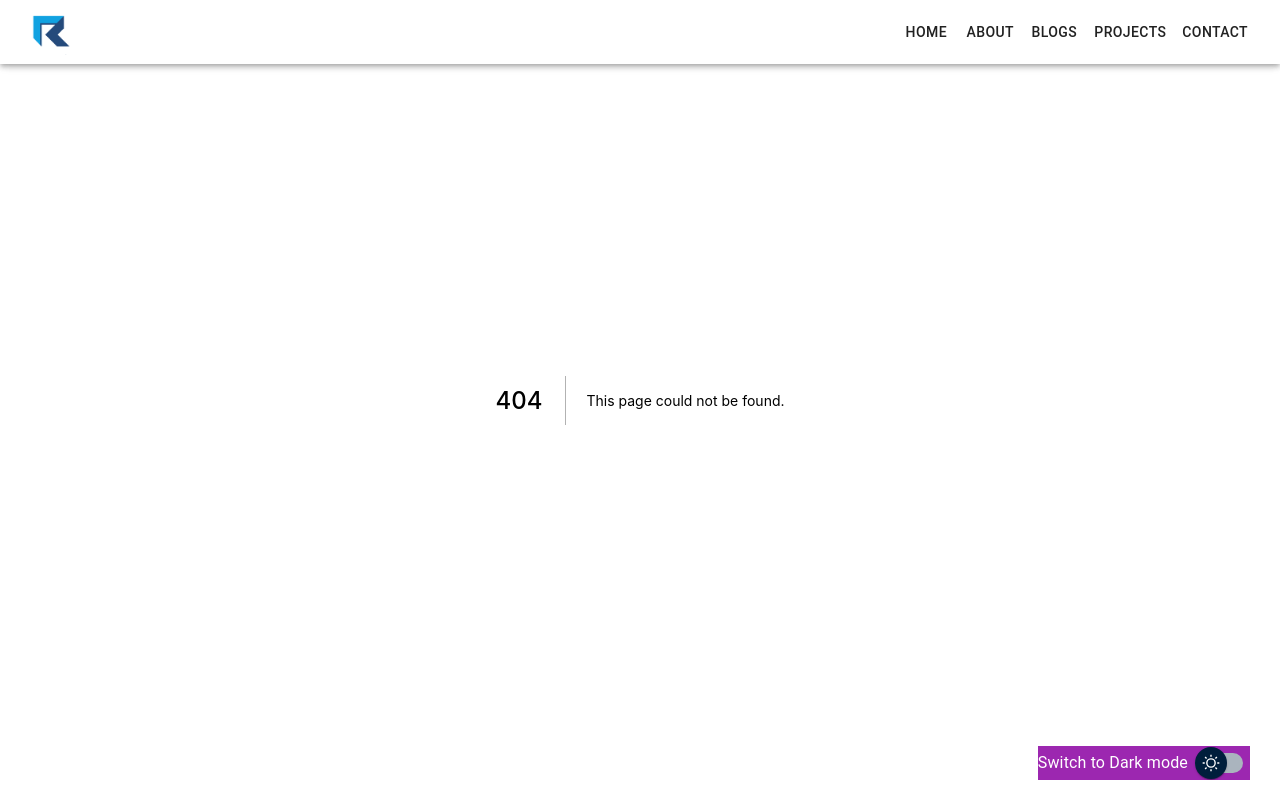
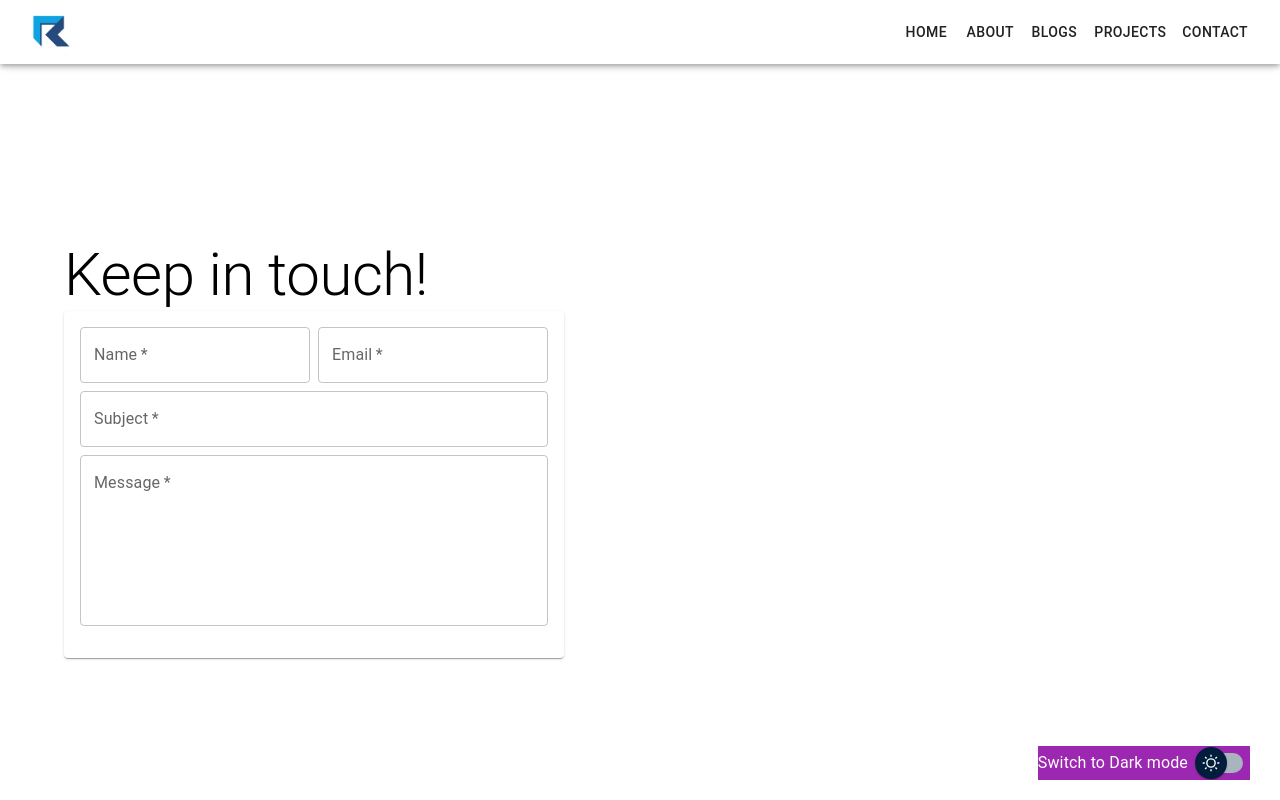
Before and after one commit to ronnie-gee/Portfolio, a Next.js app: page /components/Contact in a window 1280 px wide. Before the commit this address had no page. Built offline with nearby package versions, Linux system fonts and the light colour scheme.

Commit message:
added funtioning contact form

```diff
--- a/pages/components/About.jsx
+++ b/pages/components/About.jsx
@@ -7,6 +7,7 @@ const About = () => {
       component="section"
       id="about"
       px={8}
+      pt={12}
       sx={{
         display: "flex",
         alignItems: "center",
--- /dev/null
+++ b/pages/components/Contact.jsx
@@ -0,0 +1,161 @@
+import { ConstructionOutlined } from "@mui/icons-material";
+import {
+  Box,
+  Button,
+  Grid,
+  Paper,
+  TextField,
+  Typography,
+  Card,
+  CardContent,
+} from "@mui/material";
+import React, { useState } from "react";
+import { useEffect } from "react";
+
+const Contact = () => {
+  const [name, setName] = useState("");
+  const [email, setEmail] = useState("");
+  const [subject, setSubject] = useState("");
+  const [message, setMessage] = useState("");
+  const [isFormValid, setIsFormValid] = useState(false);
+
+  const isEmailValid = (email) => {
+    const emailPattern = /(.+)@(.+){2,}\.(.+){2,}/;
+    if (emailPattern.test(email)) {
+      return true;
+    } else {
+      return false;
+    }
+  };
+
+  useEffect(() => {
+    //to check if all form value is valid
+    if (name && subject && message && isEmailValid(email)) {
+      setIsFormValid(true);
+    } else {
+      setIsFormValid(false);
+    }
+
+    return () => {};
+  }, [name, email, subject, message]);
+
+  const sendEmail = (name, email, subject, message) => {
+    const body = {
+      template_params: {
+        name,
+        email,
+        subject,
+        message,
+      },
+      accessToken: "Bf9Dl77SC47coPGQ7Ew3y",
+      service_id: "service_y6i3yt6",
+      user_id: "ybxiO1M4YKAENg0hy",
+      template_id: "portfolio_template",
+    };
+
+    const api = "https://api.emailjs.com/api/v1.0/email/send";
+    fetch(api, {
+      method: "POST",
+      headers: { "content-type": "application/json" },
+      body: JSON.stringify(body),
+    }).then((response) => {
+      console.log(response);
+    });
+  };
+
+  return (
+    <Box
+      component="section"
+      id="contact"
+      px={8}
+      pt={12}
+      sx={{
+        width: "100%",
+        height: "100vh",
+        alignContent: "center",
+        alignItems: "center",
+      }}
+    >
+      <Typography variant="h2">Keep in touch!</Typography>
+      <Card sx={{ maxWidth: 500 }}>
+        <CardContent>
+          <Box component="form" id="contactForm">
+            <Grid container spacing={1}>
+              <Grid xs={12} sm={6} item>
+                <TextField
+                  label="Name"
+                  id="name"
+                  fullWidth
+                  required
+                  onChange={(e) => {
+                    setName(e.target.value);
+                  }}
+                ></TextField>
+              </Grid>
+
+              <Grid xs={12} sm={6} item>
+                <TextField
+                  label="Email"
+                  id="email"
+                  fullWidth
+                  required
+                  onChange={(e) => {
+                    setEmail(e.target.value);
+                  }}
+                ></TextField>
+              </Grid>
+
+              <Grid xs={12} item>
+                <TextField
+                  label="Subject"
+                  id="subject"
+                  fullWidth
+                  required
+                  onChange={(e) => {
+                    setSubject(e.target.value);
+                  }}
+                ></TextField>
+              </Grid>
+
+              <Grid xs={12} item>
+                <TextField
+                  label="Message"
+                  id="message"
+                  rows={6}
+                  fullWidth
+                  required
+                  multiline
+                  onChange={(e) => {
+                    setMessage(e.target.value);
+                  }}
+                ></TextField>
+              </Grid>
+              <Grid xs={12} item>
+                {isFormValid && (
+                  <Button
+                    variant="contained"
+                    fullWidth
+                    type="submit"
+                    onClick={() => {
+                      sendEmail(name, email, subject, message);
+                    }}
+                  >
+                    Send
+                  </Button>
+                )}
+              </Grid>
+            </Grid>
+          </Box>
+        </CardContent>
+      </Card>
+    </Box>
+  );
+};
+
+export default Contact;
+
+// sx={{
+//   '& .MuiTextField-root': { m: 1, width: '25ch' },
+// }}
+// noValidate
+// autoComplete="off"
--- a/pages/components/Home.jsx
+++ b/pages/components/Home.jsx
@@ -8,6 +8,7 @@ const Home = () => {
       component="section"
       id="home"
       px={8}
+      pt={12}
       sx={{
         display: "flex",
         alignItems: "center",
--- a/pages/index.js
+++ b/pages/index.js
@@ -5,6 +5,7 @@ import AnimatedLetters from "./components/Animatedletters";
 import Animatedletters from "./components/Animatedletters";
 import Home from "./components/Home";
 import About from "./components/About";
+import Contact from "./components/Contact";
 
 export default function Container() {
   return (
@@ -18,6 +19,7 @@ export default function Container() {
       >
         <Home />
         <About />
+        <Contact />
       </Box>
       <footer className={styles.footer}>
         <span className={styles.logo}></span>
```
